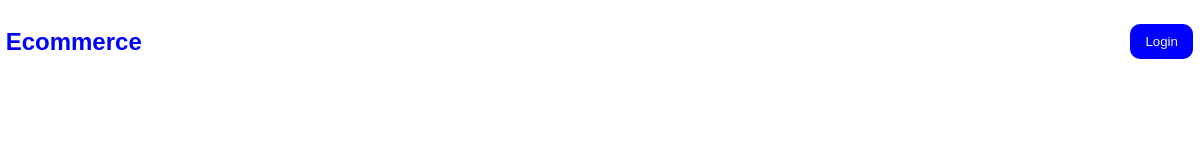
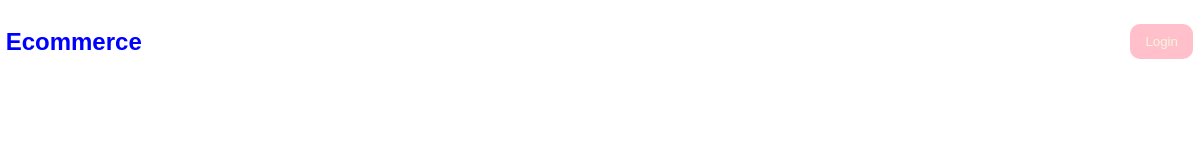
Before and after one commit to harguneettt/Basic-to-Advance, a plain HTML site: page Project_1/Home/home.html in a window 1280 px wide. In both pictures the pointer is over the button "Login". Shown: the full height of the page, 79-1280 px from the left. Drawn offline with Linux system fonts and the light colour scheme.

Commit message:
Project1

```diff
--- a/Project_1/Home/home.css
+++ b/Project_1/Home/home.css
@@ -23,3 +23,6 @@ nav{
     border-radius: 10px;
     cursor: pointer;
 }
+.login-button:hover{
+    background-color: pink;
+}
```
